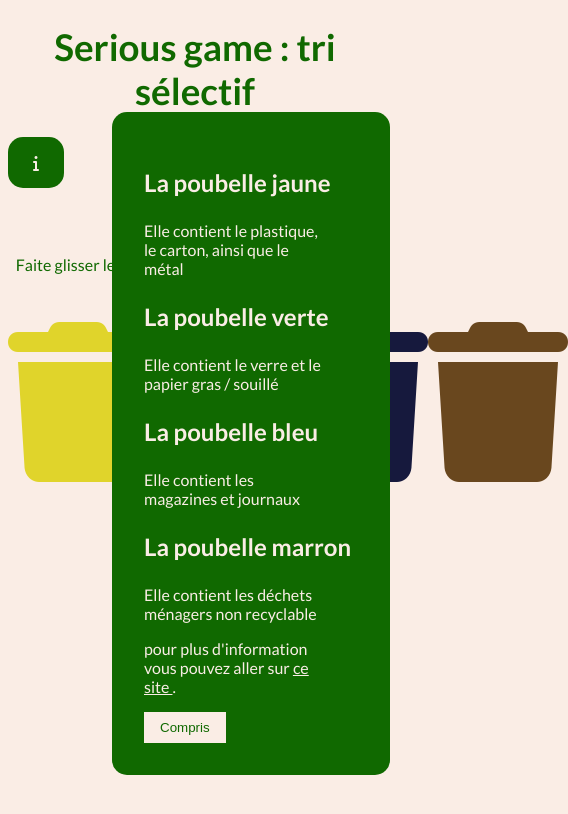
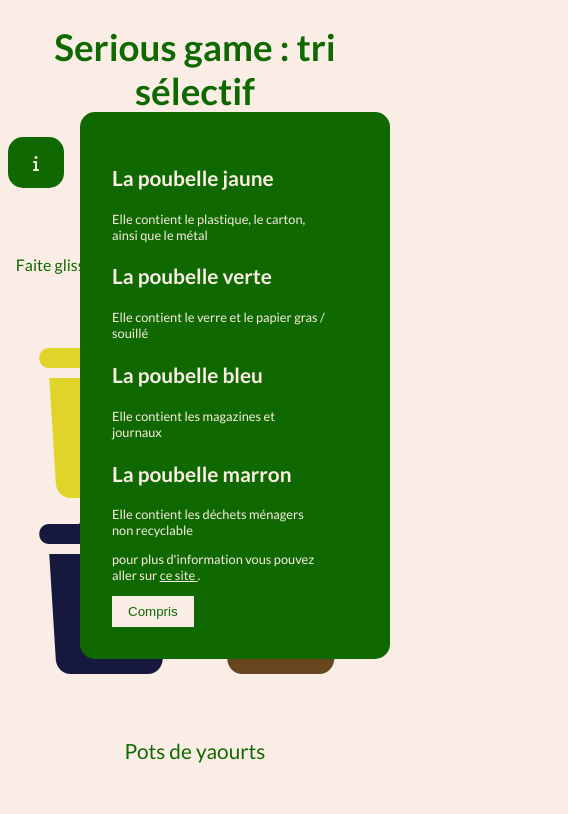
Before and after one commit to Lyz03/Projet_serious_game_tri_selectif, a plain HTML site: page index.html in a window 390 px wide. Both pictures are taken after a click on the element 36 px from the left and 162 px from the top of the page. Shown: the whole page, 568 px wide, since content can reach past the window. Drawn offline with Linux system fonts and the light colour scheme.

Commit message:
css responsive

```diff
--- a/style.css
+++ b/style.css
@@ -86,7 +86,7 @@ h3 {
 
 #waste_div {
     text-align: center;
-    padding-top: 4rem;
+    padding: 4rem 0;
 }
 
 #waste {
@@ -97,10 +97,12 @@ h3 {
 .trash {
     display: flex;
     justify-content: space-evenly;
+    flex-wrap: wrap;
 }
 
 .trash span > i {
     font-size: 10rem;
+    margin-top: 1rem;
 }
 
 #yellow {
@@ -157,3 +159,30 @@ h2 {
 /*
 * responsive
  */
+
+/*
+@media screen and (max-width: 700px) {
+    .trash {
+        display: block;
+    }
+
+    .trash div {
+        display: inline-block;
+    }
+}
+
+ */
+
+@media screen and (max-width: 600px){
+    #informations {
+        left: 5rem;
+    }
+
+    h3 {
+        font-size: 1.3rem;
+    }
+
+    #informations p {
+        font-size: 0.8rem;
+    }
+}
```
